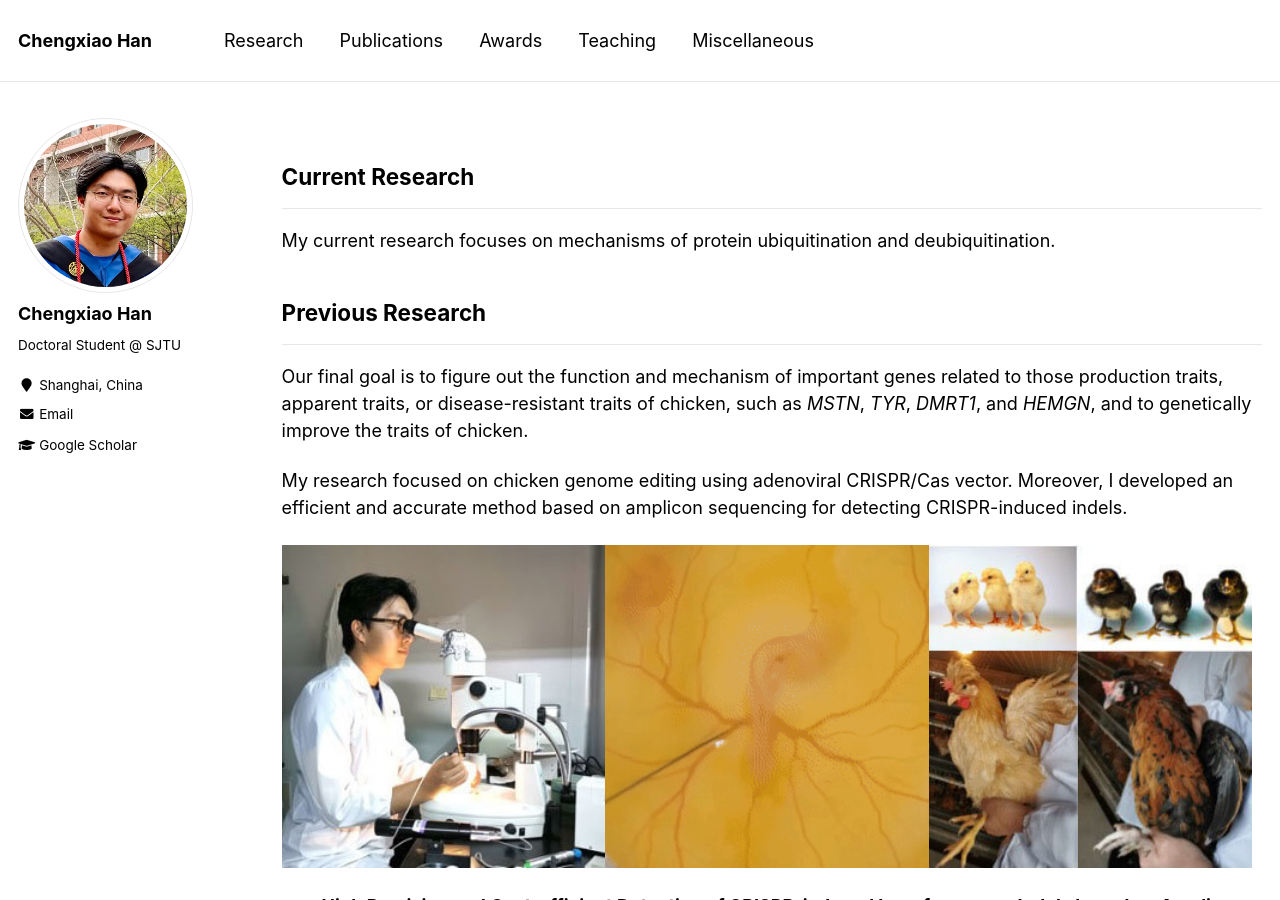
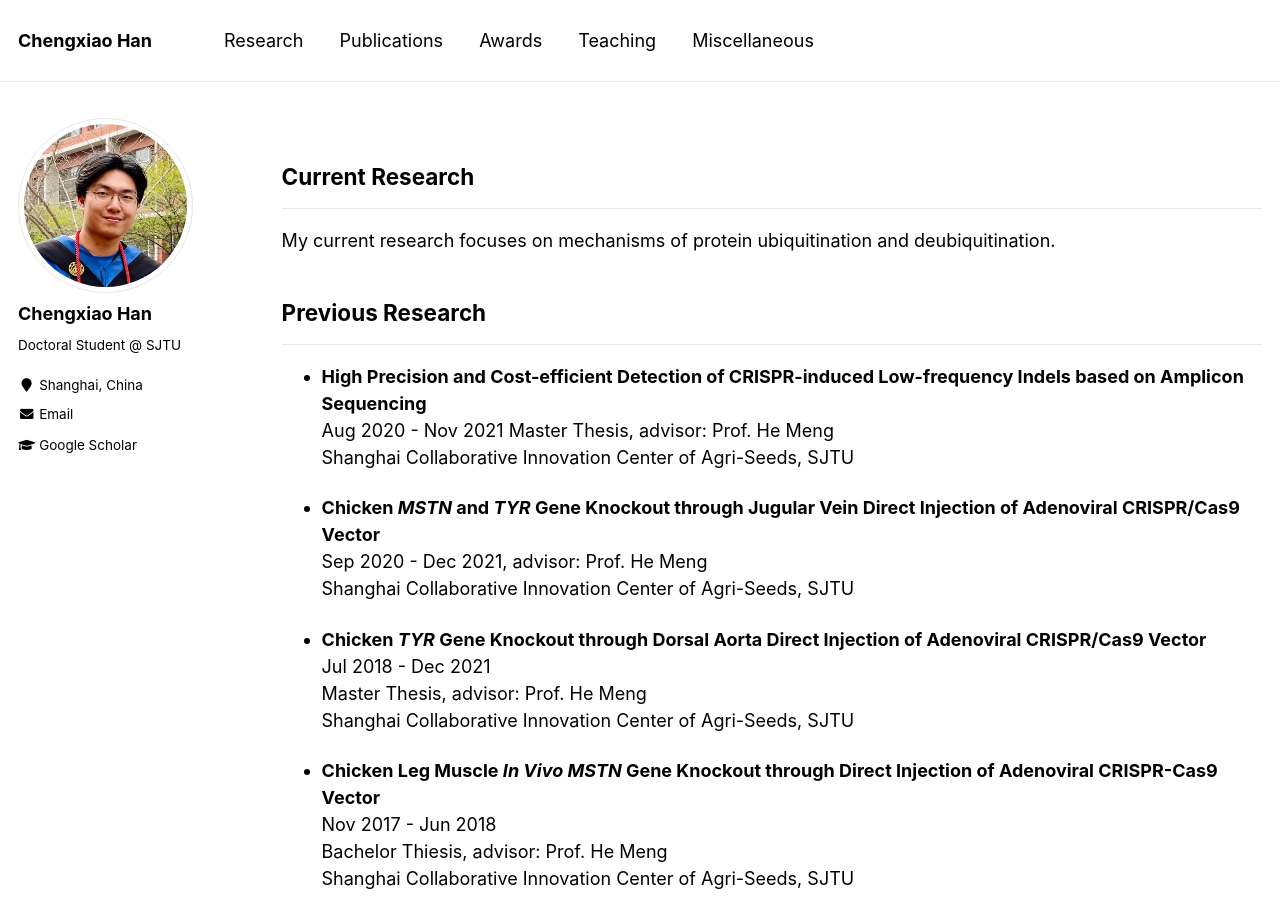
Before and after one commit to rexhancx/rexhan.github.io, a Jekyll site: the page built from _pages/research.md, in a window 1280 px wide and 900 px high. Built offline with Jekyll 4.4.1, drawn with Linux system fonts in a browser that asks for light colours.

Commit message:
Update research.md

```diff
--- a/_pages/research.md
+++ b/_pages/research.md
@@ -12,14 +12,6 @@ My current research focuses on mechanisms of protein ubiquitination and deubiqui
 
 ## __Previous Research__
 ---
-
-Our final goal is to figure out the function and mechanism of important genes related to those  production traits, apparent traits, or disease-resistant traits of chicken, such as *MSTN*, *TYR*, *DMRT1*, and *HEMGN*, and to genetically improve the traits of chicken.
-
-My research focused on chicken genome editing using adenoviral CRISPR/Cas vector. Moreover, I developed an efficient and accurate method based on amplicon sequencing for detecting CRISPR-induced indels.
-
-<img src="/images/rexres.jpg" style="width:33%"><img src="/images/chickenemb.gif" style="width:33%" title="(c) Anna Franz, 2011"><img src="/images/chickens.jpg" style="width:33%">
-
-
 * __High Precision and Cost-efficient Detection of CRISPR-induced Low-frequency Indels based on Amplicon Sequencing__
 Aug 2020 - Nov 2021
 Master Thesis, advisor: Prof. He Meng
```
